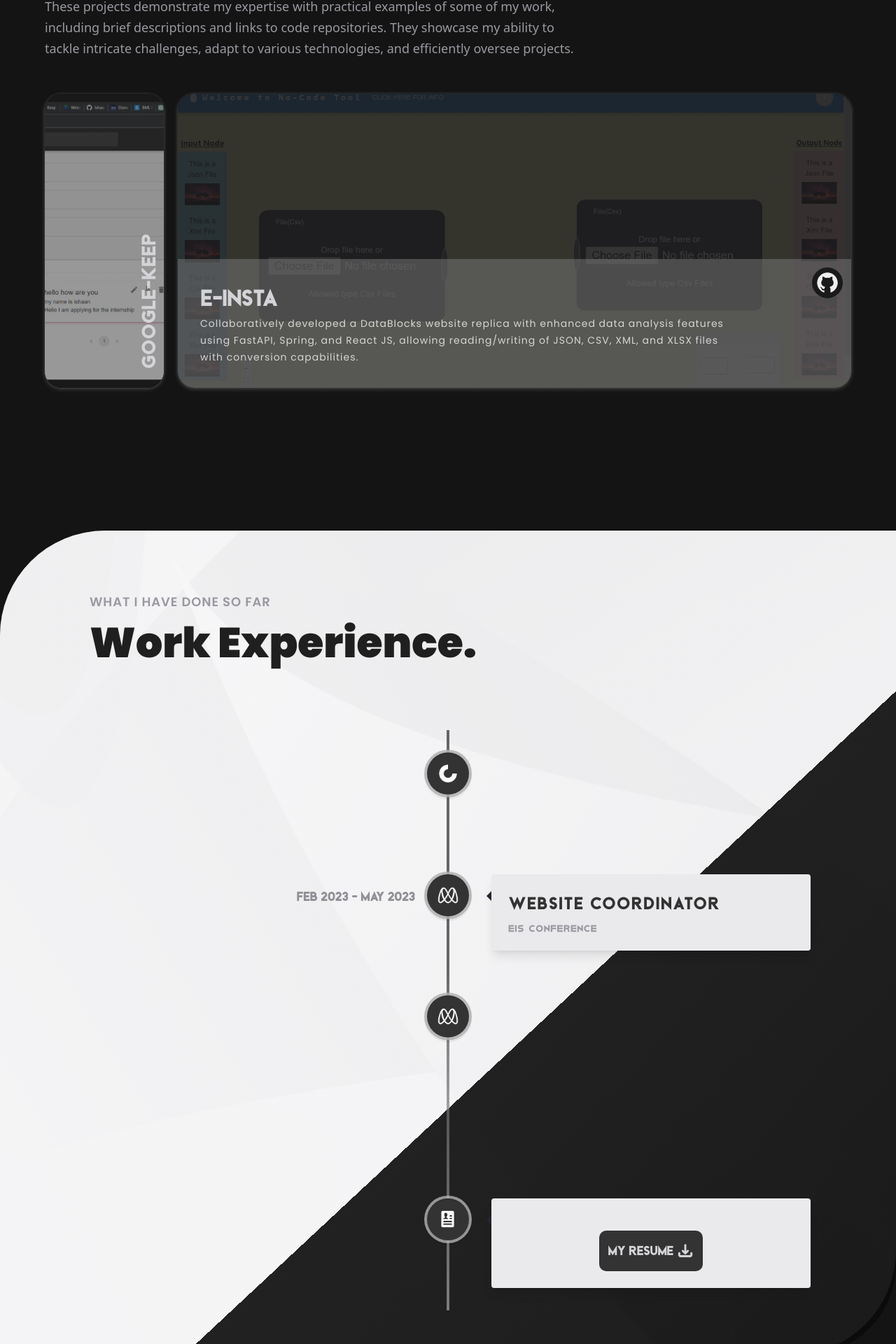
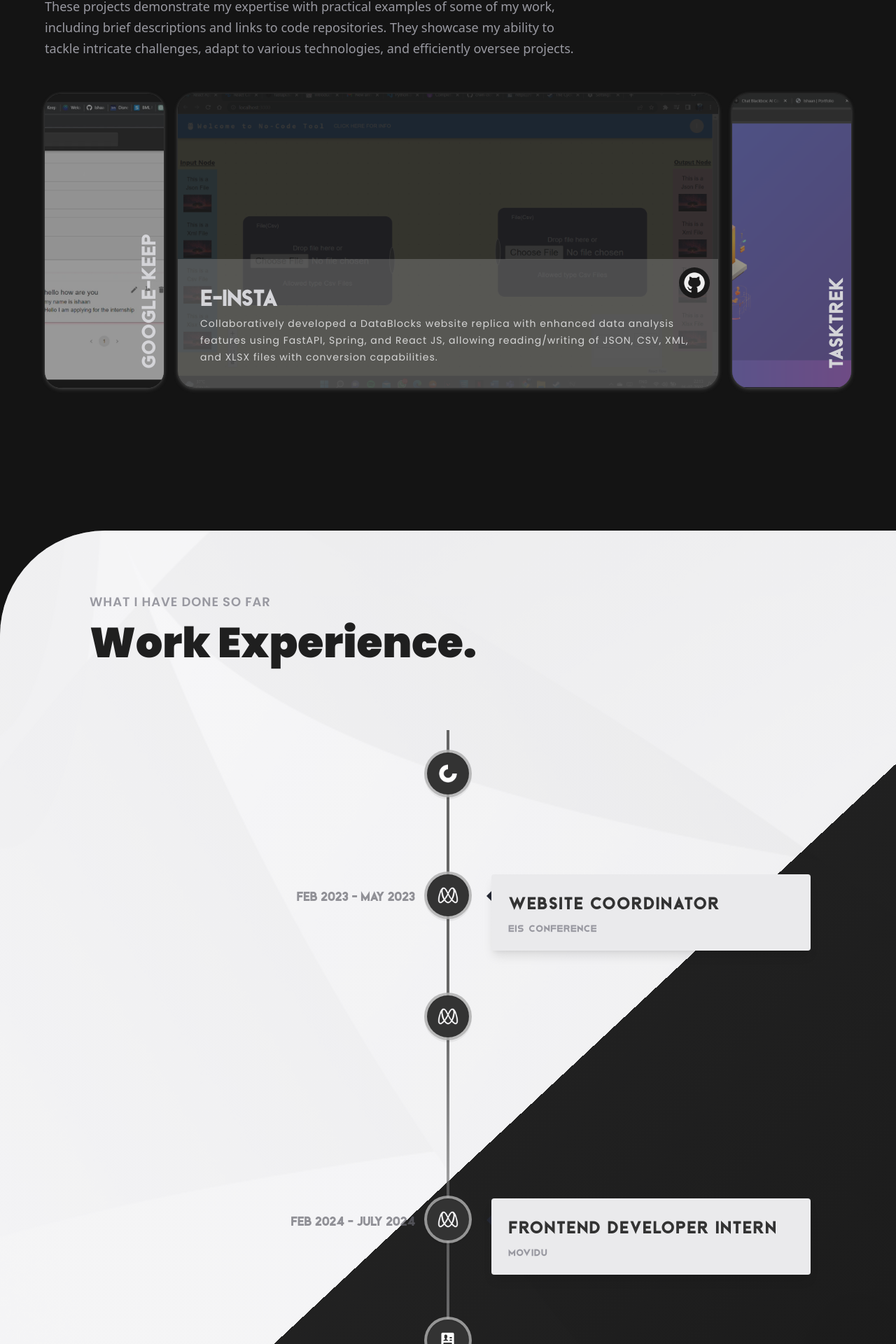
Before and after one commit to Ishaan0310/Portfolio.github.io, a React (Vite) app: page / in a window 1280 px wide. Shown: the part 2451-4371 px from the top of the page at 70% size. Built offline with nearby package versions, Linux system fonts and the light colour scheme.

Commit message:
final
tasktrek

```diff
--- a/src/components/Projects.jsx
+++ b/src/components/Projects.jsx
@@ -3,7 +3,7 @@ import  { useState } from 'react';
 import { motion } from 'framer-motion';
 import { SectionWrapper } from '../hoc';
 import { styles } from '../styles';
-import { github} from '../assets';
+import { github, tasklogo} from '../assets';
 import { projects } from '../constants';
 import { fadeIn, textVariant, staggerContainer } from '../utils/motion';
 
--- a/src/constants/index.js
+++ b/src/constants/index.js
@@ -2,9 +2,7 @@ import {
   frontend,
   backend,
   ux,
-
   javascript,
-
   html,
   css,
   reactjs,
@@ -13,7 +11,7 @@ import {
   figma,
   keep,
   E_insta,
-
+  tasktrek,
   coverhunt,
   microverse,
 } from '../assets';
@@ -106,6 +104,13 @@ const experiences = [
     iconBg: '#333333',
     date: 'Feb 2023 - Jan 2024',
   },
+  {
+    title: 'Frontend Developer Intern',
+    company_name: 'Movidu',
+    icon: microverse,
+    iconBg: '#333333',
+    date: 'Feb 2024 - July 2024',
+  },
 
 ];
 
@@ -152,6 +157,26 @@ const projects = [
     repo: 'https://github.com/Ishaan0310/Final-Project1',
 
   },
+  {
+    id: 'project-3',
+    name: 'TaskTrek',
+    description:
+      'Project Manager Web app',
+    tags: [
+      {
+        name: 'react',
+        color: 'blue-text-gradient',
+      },
+      {
+        name: 'Fastapi',
+        color: 'green-text-gradient',
+      },
+
+    ],
+    image: tasktrek,
+    repo: 'http://localhost:3000/',
+
+  },
 
 
 ];
```
Also changed, not shown: src/assets/index.js (+4 -10 lines), vite.config.js.timestamp-1721416346571-6c45fc63dd22c.mjs (added, +17 -0 lines), src/assets/logo/tasktreklogo.png (added), src/assets/projects/TaskTrek.png (added).
